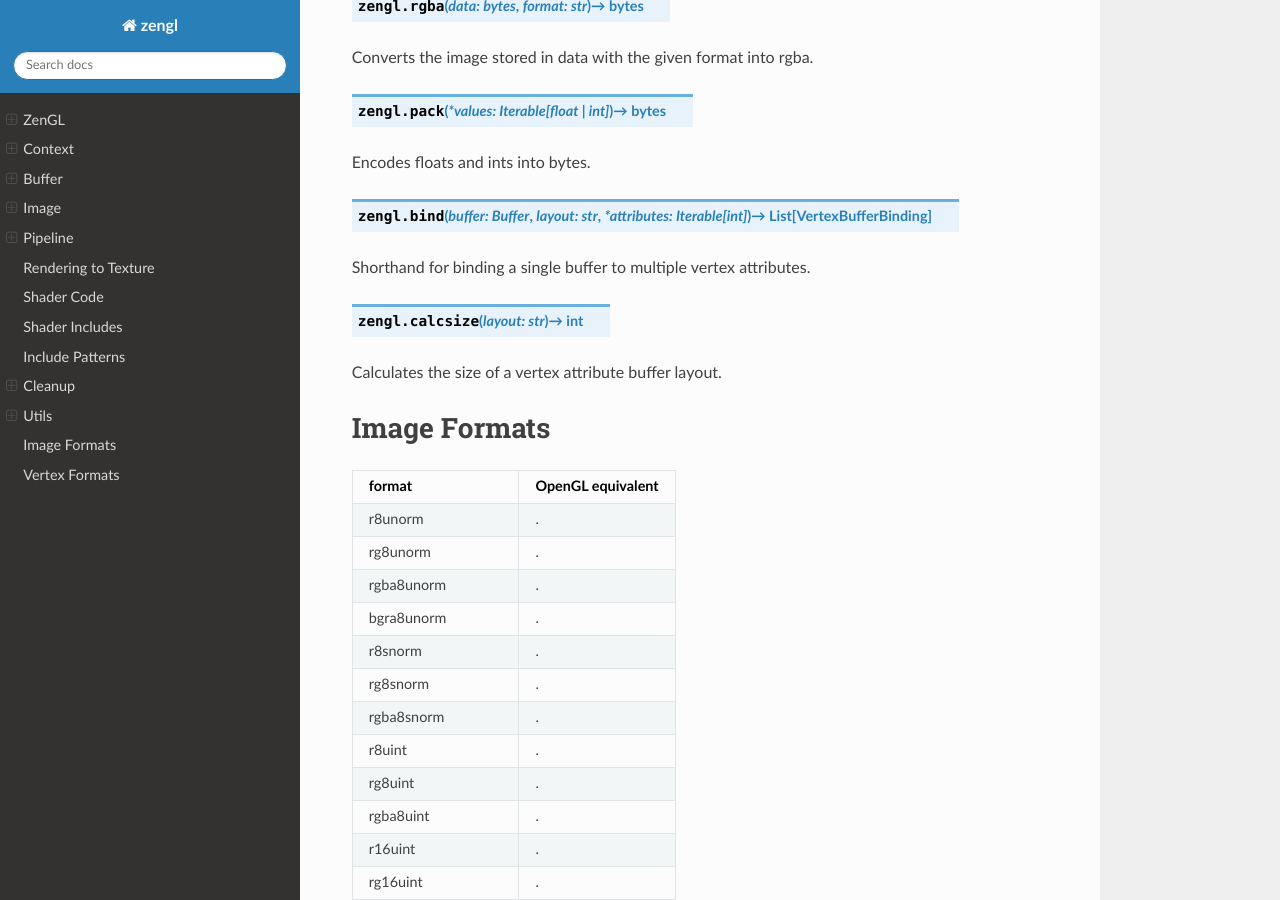
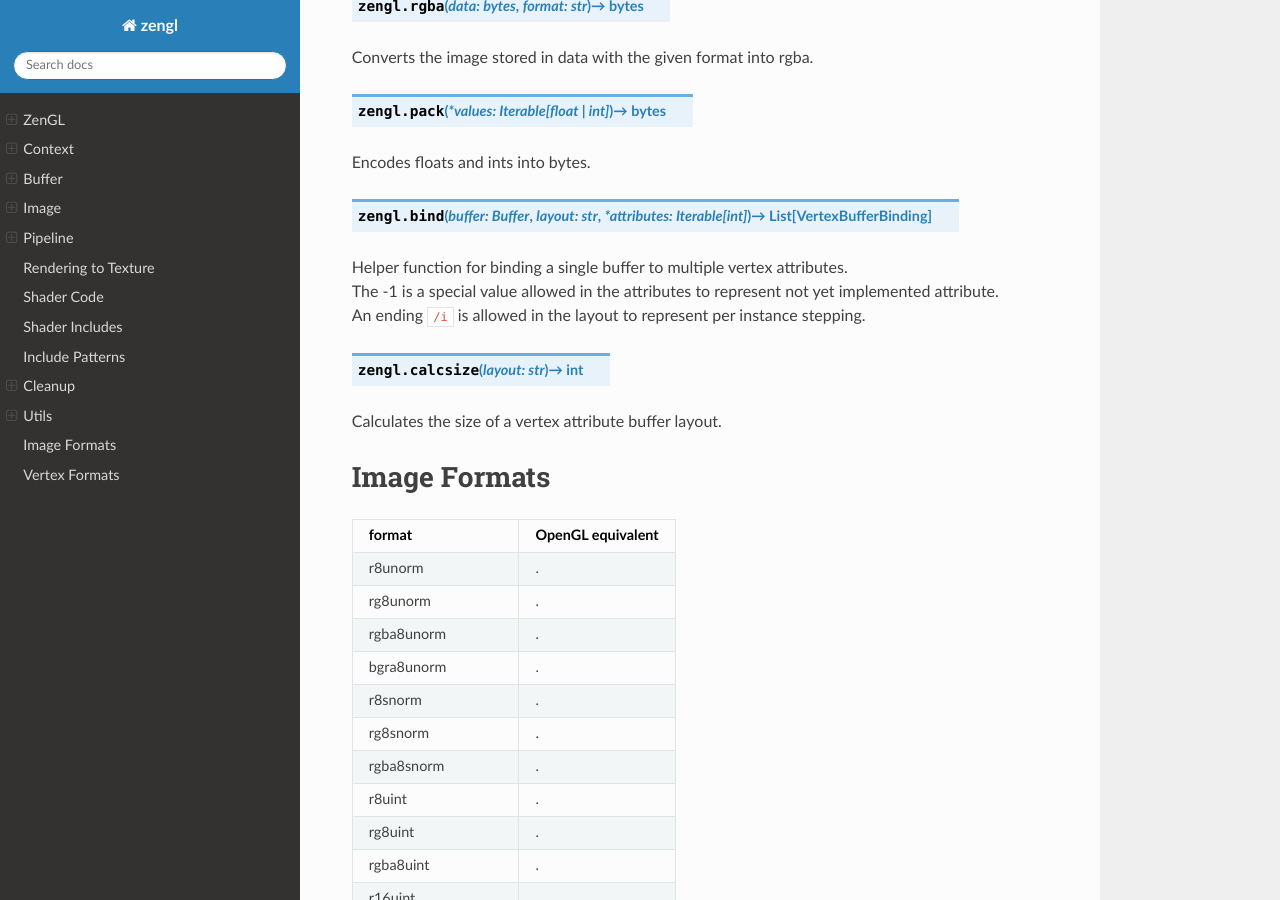
Before and after one commit to szabolcsdombi/zengl, a Sphinx documentation site: the page built from docs/index.rst, in a window 1280 px wide and 900 px high, scrolled down 10027 px. Built offline with Sphinx 7.4.7 and the Read the Docs theme 2.0.0, drawn with Linux system fonts in a browser that asks for light colours; some of the changed text lies outside the part shown.

Commit message:
move negative location support to the helper

```diff
--- a/docs/index.rst
+++ b/docs/index.rst
@@ -434,7 +434,9 @@ Utils
 
 .. py:method:: zengl.bind(buffer: Buffer, layout: str, *attributes: Iterable[int]) -> List[VertexBufferBinding]
 
-| Shorthand for binding a single buffer to multiple vertex attributes.
+| Helper function for binding a single buffer to multiple vertex attributes.
+| The -1 is a special value allowed in the attributes to represent not yet implemented attribute.
+| An ending ``/i`` is allowed in the layout to represent per instance stepping.
 
 .. py:method:: zengl.calcsize(layout: str) -> int
 
```
Also changed, not shown: other parts of docs/index.rst (+1 -1 lines).
